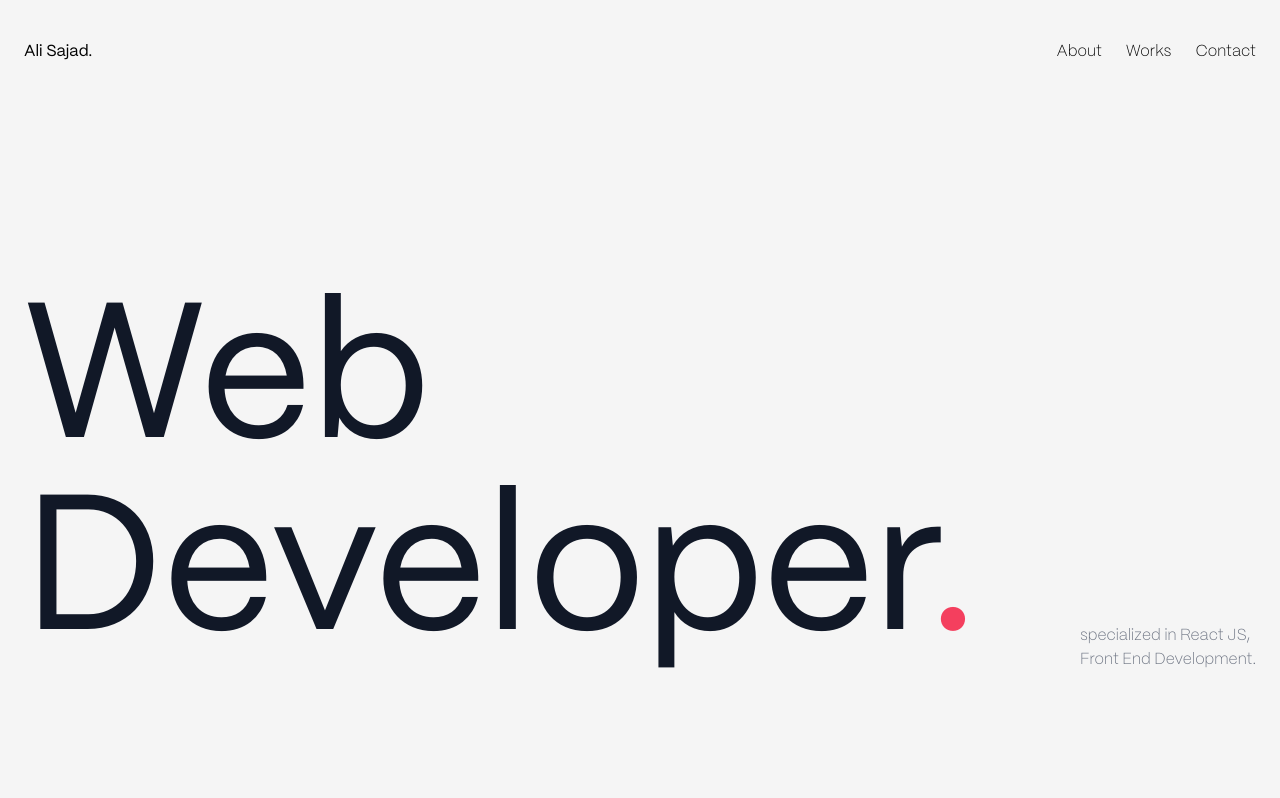
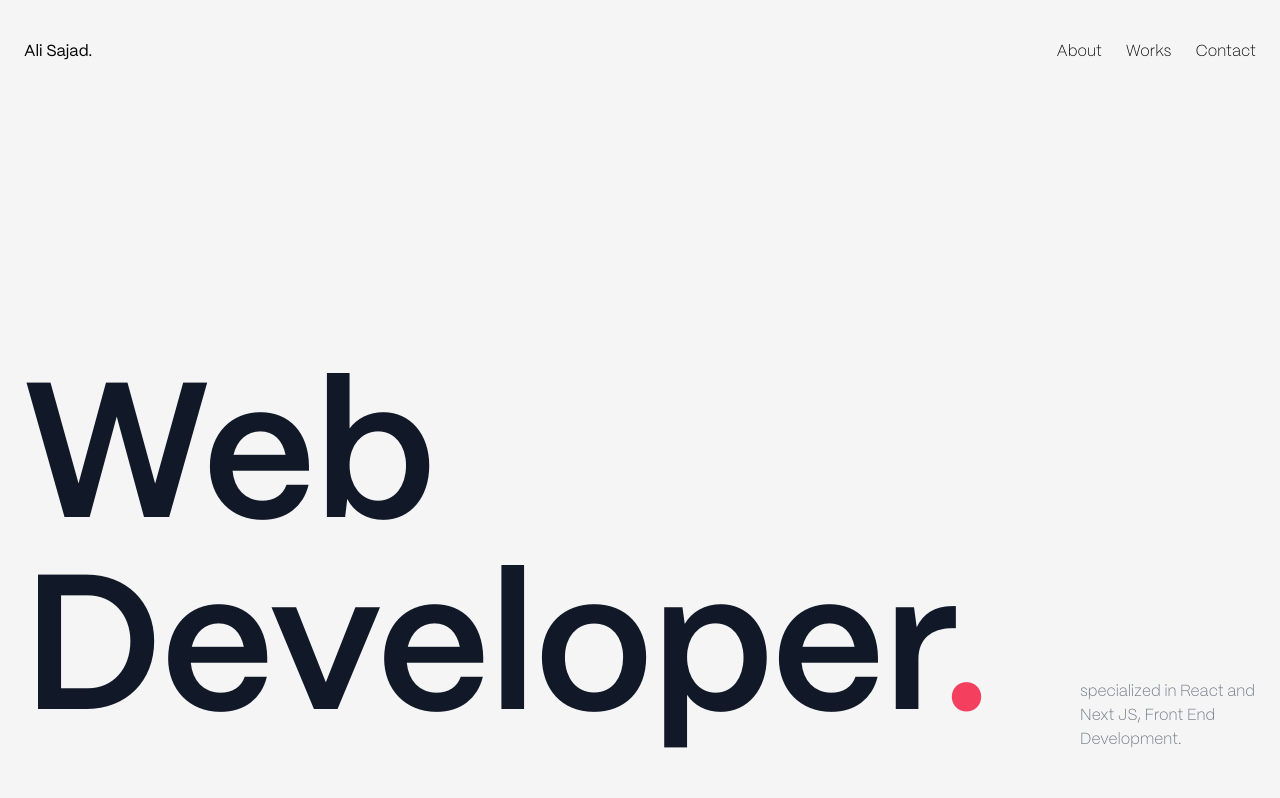
Before and after one commit to alisajad001/portfolio-2024, a React (Vite) app: page / in a window 1280 px wide. Shown: the top 798 px of the page. Built offline with nearby package versions, Linux system fonts and the light colour scheme.

Commit message:
Update Home component to include font-weight and adjust margin-top in Home.jsx

```diff
--- a/src/components/Home.jsx
+++ b/src/components/Home.jsx
@@ -2,13 +2,13 @@ export default function Home() {
   return (
     <section
       id="home"
-      className="container mx-auto p-6 mt-20 lg:flex items-end justify-between"
+      className="container mx-auto p-6 mt-60 md:mt-40 lg:flex items-end justify-between"
     >
-      <h1 className="text-5xl sm:text-7xl md:text-[9rem] xl:text-[12rem] md:mt-20 text-gray-900">
+      <h1 className="text-5xl font-bold sm:text-7xl md:text-[9rem] xl:text-[12rem] md:mt-20 text-gray-900">
         Web <br /> Developer<span className="text-rose-500">.</span>
       </h1>
       <p className="text-gray-500 font-extralight mt-5 max-w-44">
-        specialized in React JS, Front End Development.
+        specialized in React and Next JS, Front End Development.
       </p>
     </section>
   );
```
